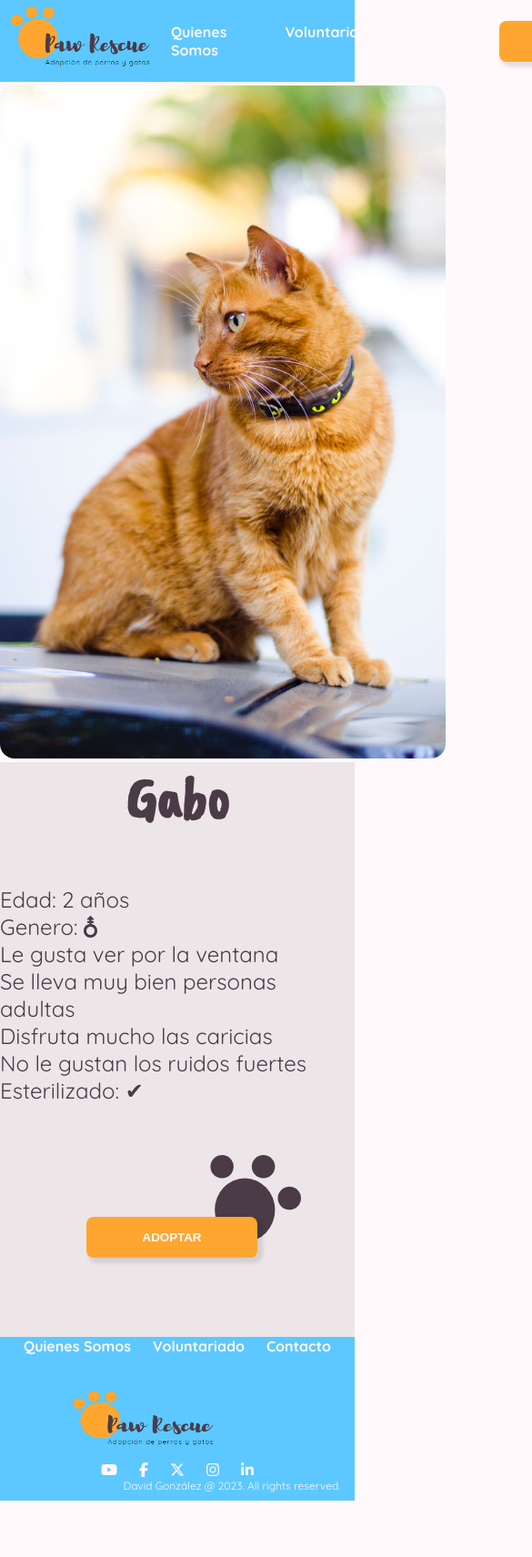
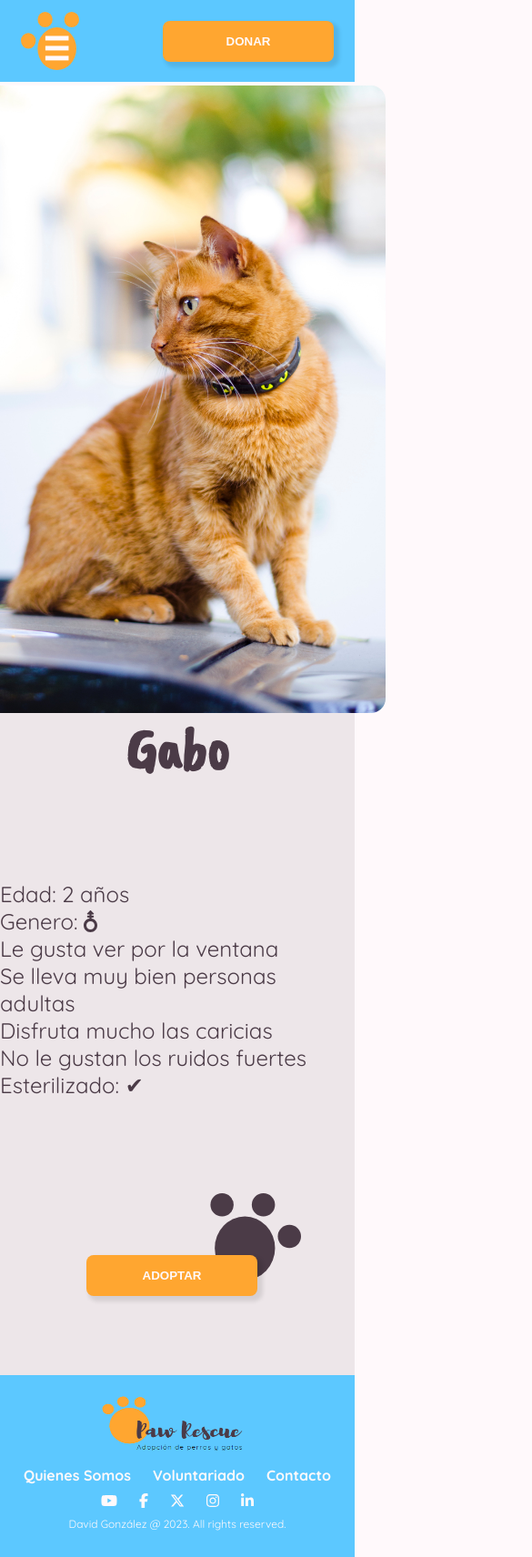
Before and after one commit to davidgcorso/Paw-Rescue, a React (Vite) app: page /Gabo in a window 390 px wide. Shown: the top 1712 px of the page at 91% size, 585 px wide, since content can reach past the window. Before the commit the page ends 1650 px from the top, so only its background shows below. Built offline with nearby package versions, Linux system fonts and the light colour scheme.

Commit message:
agregué media queries para la responsividad de la pagina

```diff
--- a/src/Components/DonationForm.jsx
+++ b/src/Components/DonationForm.jsx
@@ -59,11 +59,11 @@ export const DonationForm = () => {
 </div>
 </div>
 <div className='donation__otherSection'>
-    <label className='requirements__label'>Otro valor<input type="number" className="donation__input" placeholder="Ingresa el valor de tu donación" min="1" value={amount} onChange={handleInputChange}></input></label>
+    <label className='donation__label'>Otro valor<input type="number" className="donation__input" placeholder="valor de tu donación" min="1" value={amount} onChange={handleInputChange}></input></label>
 
-    <p>patitas: {amount} - CLP {totalAmount}</p>
+    <p className='donation__label'>{amount} Patitas equivalen a: CLP {totalAmount}</p>
     <div>
-      <button className='navBar-button'onClick={handleBuy}>HACER DONACION</button>
+      <button className='navBar__button'onClick={handleBuy}>HACER DONACION</button>
       {preferenceId && <Wallet initialization={{ preferenceId}} />}
     </div>
     </div>
--- a/src/Components/Footer.jsx
+++ b/src/Components/Footer.jsx
@@ -13,15 +13,15 @@ export const Footer = () => {
     <>
     <footer>
         <nav className='footer'>
-        <ul className='footer-links'>
+        <ul className='footer__links'>
       <li><NavLink to='about'>Quienes Somos</NavLink></li>
       <li><NavLink to='volunteer'>Voluntariado</NavLink></li>
       <li><NavLink to='contact'>Contacto</NavLink></li>
     </ul>
         <Link to="/" >
-      <img src="/src/assets/pawlogo.PNG" alt="Logo" className="footer-logo"/>
+      <img src="/src/assets/pawlogo.PNG" alt="Logo" className="footer__logo"/>
       </Link>
-      <ul className='footer-social'>
+      <ul className='footer__social'>
         <li><a href=''><FontAwesomeIcon icon={faYoutube} /></a></li>
         <li><a href=''><FontAwesomeIcon icon={faFacebookF} /></a></li>
         <li><a href=''><FontAwesomeIcon icon={faXTwitter} /></a></li>
@@ -30,7 +30,7 @@ export const Footer = () => {
       </ul>
 
         </nav>
-<p className="footer-copyRight">David González @ 2023. All rights reserved.</p>
+<p className="footer__copyRight">David González @ 2023. All rights reserved.</p>
     </footer>
     </>
   )
--- a/src/Components/Navbar.jsx
+++ b/src/Components/Navbar.jsx
@@ -5,16 +5,21 @@ export const Navbar = () => {
   return (
     <header>
       <nav className='navBar'>
+      <div className='navBar__menu'></div>
+
         <Link to="/" >
-      <img src="/src/assets/pawlogo.PNG" alt="Logo" className="navBar-logo"/>
+      <img src="/src/assets/pawlogo.PNG" alt="Logo" className="navBar__logo"/>
+      <div className='navBar__paw'></div>
       </Link>
 
-        <ul className='navBar-links'>
+        <ul className='navBar__links'>
       <li><NavLink to='about'>Quienes Somos</NavLink></li>
       <li><NavLink to='volunteer'>Voluntariado</NavLink></li>
       <li><NavLink to='contact'>Contacto</NavLink></li>
     </ul>
-    <Link to='donate'><button className='navBar-button'>DONAR</button></Link>
+    <div className='navBar__buttonContainer'>
+    <Link to='donate'><button className='navBar__button'>DONAR</button></Link>
+    </div>
 </nav>
     </header>
   )
--- a/src/Routes/Donate.jsx
+++ b/src/Routes/Donate.jsx
@@ -6,7 +6,11 @@ export const Donate = () => {
   return (
     <div className='donate__container'>
       <h2 className='donate__title'>Con tu donación ayudas a muchas patitas que aun están en busqueda de su nuevo hogar</h2>
+      <figure className='donate__imgContainer'>
+        <img src='src/assets/dog&cat.jpg' alt="dog & cat sharing" className='donate__img'/>
+      </figure>
       <DonationForm/>
+
     </div>
   )
 }
--- a/src/styles/AdoptionForm.css
+++ b/src/styles/AdoptionForm.css
@@ -18,6 +18,9 @@
     font-family: var(--paw-titleFont);
     font-size: 48px;
     color: var(--paw-dark);
+    text-align: center;
+    margin: 40px 0;
+    font-family: var(--paw-titleFont);
 }
 .requirements__form {
     width: 750px;
@@ -38,12 +41,12 @@
     width: 95%;
     height: 36px;
     margin:16px 16px;
-    /* outline: 2px solid #4B3B47; */
     border-radius: 8px;
 
 }
 input, textarea {
     text-indent: 12px;
+    font-size: 16px;
 }
 .requirements__InputHalf {
 
--- a/src/styles/Donate.css
+++ b/src/styles/Donate.css
@@ -1,3 +1,8 @@
+.donate__container {
+    display: flex;
+    flex-direction: column;
+    justify-content: center;
+}
 .donate__title {
     text-align: center;
     margin: 40px 0;
@@ -5,3 +10,15 @@
     font-size: 40px;
     color: var(--paw-dark);
 }
+.donate__imgContainer {
+    display: flex;
+    justify-content: center;
+    align-items: center;
+}
+.donate__img {
+    width:80%;
+    height: 250px;
+    border-radius: 16px;
+    overflow: hidden;
+    object-fit: cover;
+}
--- a/src/styles/DonationForm.css
+++ b/src/styles/DonationForm.css
@@ -1,6 +1,7 @@
 .donation__paws {
     display: flex;
     justify-content: space-evenly;
+    margin-top: 64px;
 }
 
 .donation__button {
@@ -39,8 +40,18 @@
     display:flex;
     flex-direction: column;
     align-items: center;
-    gap: 16px;
-    margin: 80px 0 0 0;
+    gap: 32px;
+    margin-top: 64px;
     padding: 48px 0;
     background-color: var(--paw-bg);
 }
+.donation__label {
+    color: var(--paw-dark);
+    font-size: 16px;
+    font-weight:bold;
+}
+.donation__input {
+    margin-left: 8px;
+    height: 36px;
+    border-radius: 16px;
+}
--- a/src/styles/Footer.css
+++ b/src/styles/Footer.css
@@ -1,7 +1,7 @@
 footer {
     background-color: var(--paw-blue);
     width: 100%;
-    height: 180px;
+    height: 200px;
 }
 
 .footer {
@@ -10,32 +10,33 @@ footer {
     align-items: center;
     flex-wrap: wrap;
 }
-.footer-links, .footer-social  {
+.footer__links, .footer__social  {
     list-style: none;
     display: flex;
     gap:24px;
 
 }
 
-.footer-links a, .footer-social a {
+.footer__links a, .footer__social a {
     text-decoration: none;
     color: var(--paw-white);
     font-size: 16px;
     font-weight: bold;
     transition: color 0.3s;
 }
-.footer-links a:hover {
+.footer__links a:hover {
  color: var(--paw-dark);
 }
-.footer-social a:hover {
+.footer__social a:hover {
     color: var(--paw-dark);
+
 }
-.footer-logo {
+.footer__logo {
     width: 190px;
     height: 80px;
     padding: 32px 64px 0 0;
 }
-.footer-copyRight {
+.footer__copyRight {
     color: var(--paw-white);
     font-size: 12px;
     display: flex;
@@ -43,3 +44,24 @@ footer {
     padding-left: 120px;
 
 }
+
+@media only screen and (max-width: 1000px) {
+    .footer {
+        display: flex;
+        flex-direction: column;
+    }
+    .footer__logo {
+        padding: 16px 0 0 0;
+    }
+    .footer__links {
+        order:1;
+    }
+    .footer__social {
+        order:2;
+        padding: 8px 0;
+    }
+    .footer__copyRight {
+        order:4;
+        padding: unset;
+    }
+}
--- a/src/styles/Home.css
+++ b/src/styles/Home.css
@@ -25,8 +25,7 @@
     color: var(--paw-yellow);
 }
 .secondHomeSection {
-    width: 100%;
-    height: 315px;
+
     background-color: var(--paw-bg);
 }
 .secondHomeSection__imgs {
--- a/src/styles/Navbar.css
+++ b/src/styles/Navbar.css
@@ -6,29 +6,45 @@
   justify-content: space-around;
   align-items: center;
 }
-.navBar-logo {
+.navBar__logo {
     width: 188px;
     height: 88px;
 }
-.navBar-links  {
+.navBar__menu {
+    display: none;
+    width: 64px;
+    height: 64px;
+    background-image: url('../assets/paw-menu.svg');
+    background-size:contain;
+    background-repeat: no-repeat;
+}
+.navBar__paw {
+    display:none;
+    width: 64px;
+    height: 64px;
+    background-image: url('../assets/paw-yellow.svg');
+    background-size:contain;
+    background-repeat: no-repeat;
+}
+.navBar__links  {
     list-style: none;
     display: flex;
     gap:64px;
 
 }
 
-.navBar-links a {
+.navBar__links a {
     text-decoration: none;
     color: var(--paw-white);
     font-size: 16px;
     font-weight: bold;
     transition: color 0.3s;
 }
-.navBar-links a:hover {
+.navBar__links a:hover {
  color: var(--paw-dark);
 }
 
-.navBar-button {
+.navBar__button {
     background-color: var(--paw-yellow);
     width:188px;
     height:45px;
@@ -39,8 +55,31 @@
     box-shadow: 4px 4px 4px 2px rgba(0,0,0,0.1);
     transition: background-color 0.3s;
 }
-.navBar-button:hover {
+.navBar__button:hover {
     background-color: var(--paw-yellow-light);
     cursor:pointer;
     box-shadow: 4px 4px 4px 2px rgba(0,0,0,0.2);
 }
+
+@media only screen and (min-width: 767px) and (max-width: 1000px) {
+.navBar__logo {
+display: none;
+}
+.navBar__paw {
+display:inline-block;
+}
+}
+@media only screen and (max-width: 767px) {
+    .navBar__logo {
+        display: none;
+        }
+    .navBar__paw {
+        display:none;
+    }
+    .navBar__menu {
+        display:inline-block;
+    }
+    .navBar__links {
+        display: none;
+    }
+}
--- a/src/styles/Pet.css
+++ b/src/styles/Pet.css
@@ -1,32 +1,29 @@
 .pet__container {
+    height: 800px;
     display: flex;
     flex-wrap: wrap;
-    flex-direction:row;
     justify-content:space-between;
-    /* gap: 64px; */
 }
 .petImg__container {
-
-   width: 45%;
-   text-align: center;
-
+    width: 50%;
+    display: flex;
+    justify-content: center;
+    align-items: center;
 }
 .petImg {
     width: 490px;
-    height: auto;
+    height: 690px;
     border-radius: 16px;
     margin-top:4px;
 
-
 }
 .pet__description {
-    /* outline: 2px solid black; */
-   width: 699px;
+   width: 50%;
     display: flex;
     flex-direction: column;
     align-items: center;
     justify-content: center;
-    gap:32px;
+    gap:80px;
     background-color: var(--paw-bg);
     color: var(--paw-dark);
 }
@@ -73,3 +70,11 @@
     transform: scaleX(-1);
 
 }
+@media only screen and (max-width: 1000px) {
+    .pet__container {
+        height:auto;
+    }
+    .petImg__container, .pet__description {
+        width:100vw;
+    }
+}
--- a/src/styles/PetsHome.css
+++ b/src/styles/PetsHome.css
@@ -2,7 +2,7 @@
     width:150px;
     height: 210px;
     border-radius: 16px;
-    margin:32px 0;
+    margin:32px;
 }
 .pet__text {
     font-family: var(--paw-titleFont);
@@ -10,7 +10,7 @@
     font-weight: lighter;
     position: absolute;
     padding-top: 32px;
-    padding-left: 6px;
+    padding-left: 36px;
     color: var(--paw-dark);
 }
   .yellow {
```
Also changed, not shown: src/assets/dog&cat.jpg (added), src/assets/paw-menu.svg.
